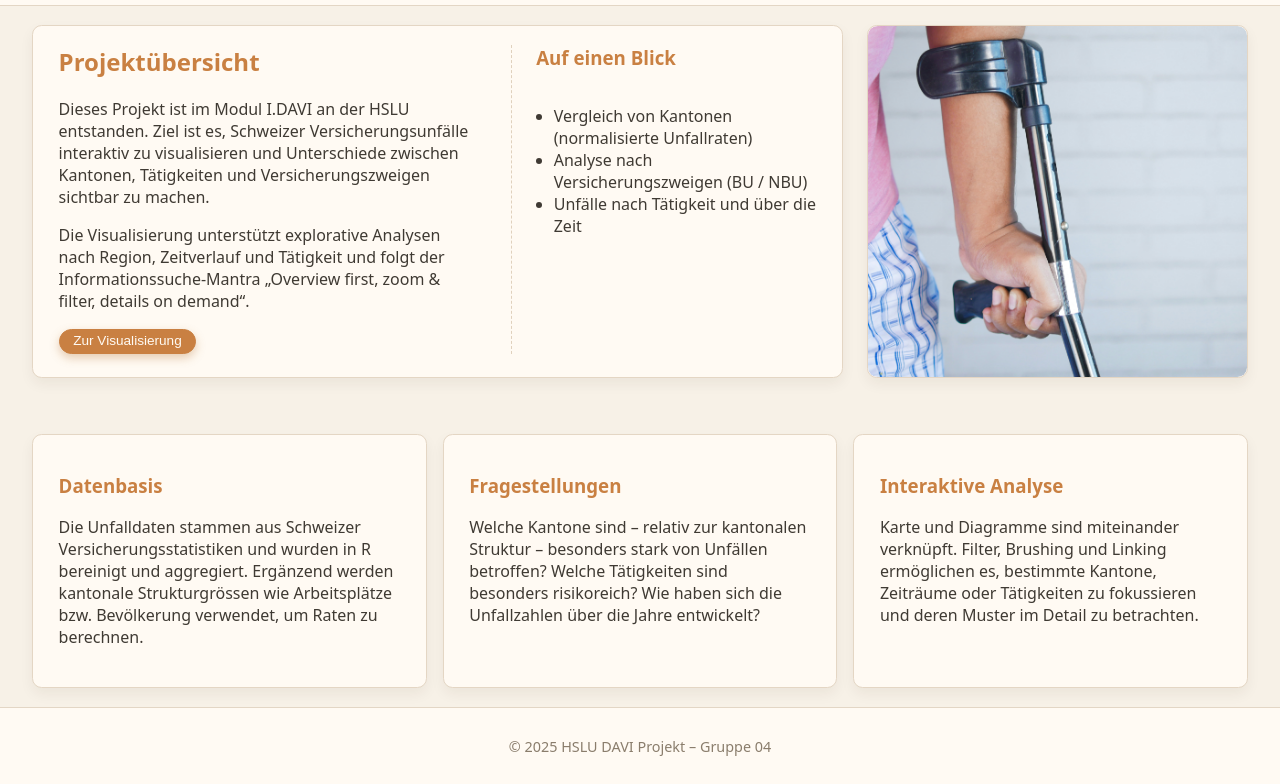
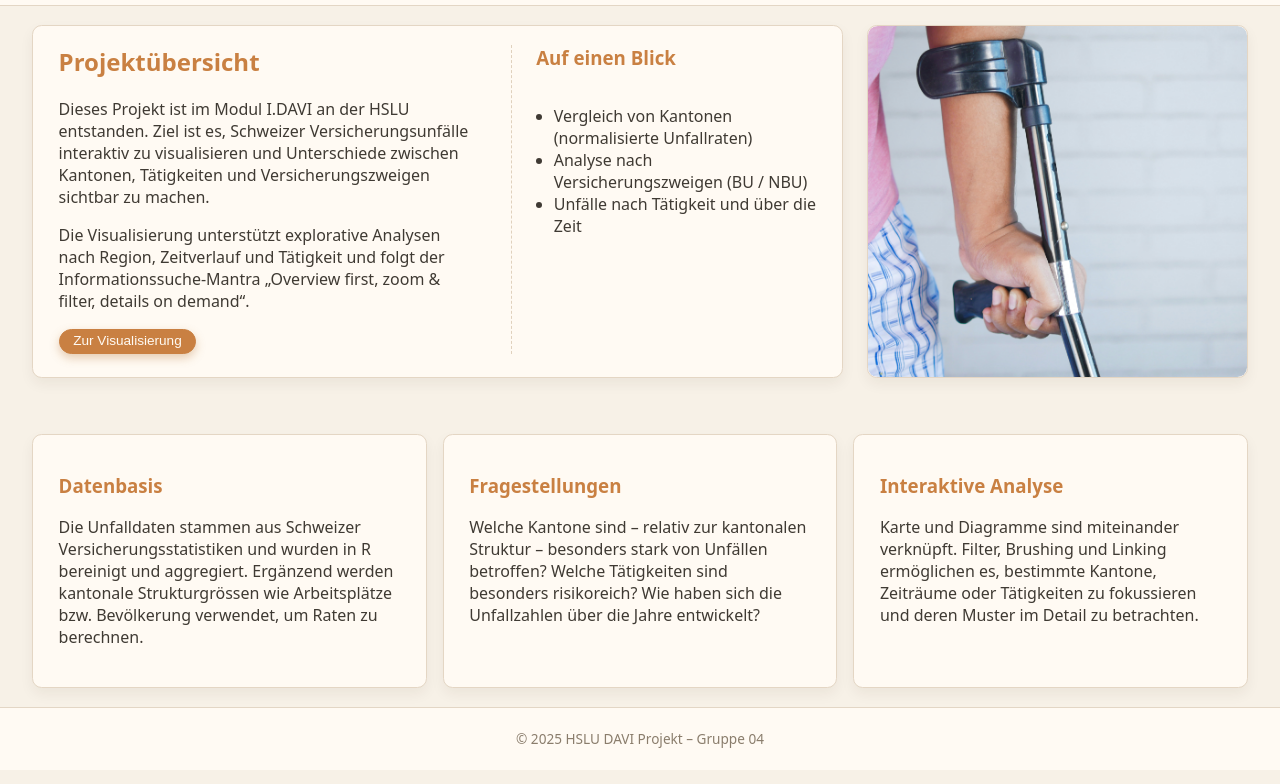
Before and after one commit to kevinforter/Accidents_Dashboard, a plain HTML site: page public/index.html in a window 1280 px wide. Shown: the part 80-864 px from the top of the page. Drawn offline with nearby package versions, Linux system fonts and the light colour scheme.

Commit message:
made footer smaller

```diff
--- a/public/css/style.css
+++ b/public/css/style.css
@@ -542,9 +542,9 @@ body.page-viz .page-main {
 .site-footer {
     border-top: 1px solid #e3d6c5;
     background: #fffaf3;
-    padding: 0.9rem 2rem;
+    padding: 0.5rem 2rem;
     text-align: center;
-    font-size: 0.9rem;
+    font-size: 0.85rem;
     color: #8a7d6c;
 }
 
```
